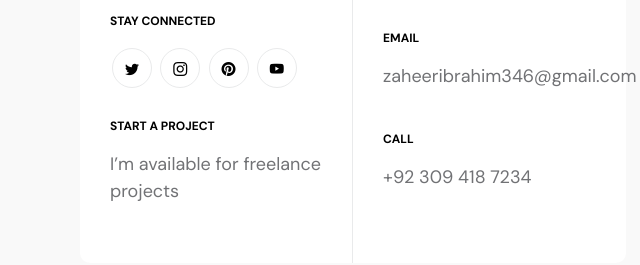
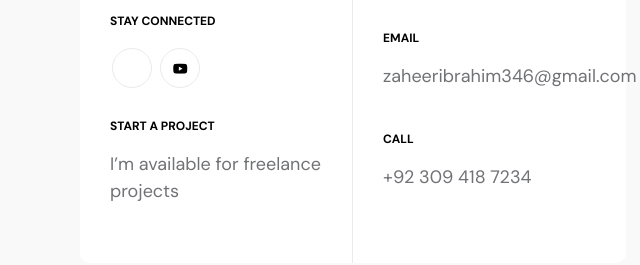
Before and after one commit to ibrahim-zaheer/portfolioWebsiteCode, a plain HTML site: page index.html in a window 1280 px wide. Shown: the part 5716-5981 px from the top of the page, 2-642 px from the left. Drawn offline with Linux system fonts and the light colour scheme.

Commit message:
changes are done

```diff
--- a/index.html
+++ b/index.html
@@ -443,13 +443,9 @@ https://templatemo.com/tm-578-first-portfolio
                                     <strong class="site-footer-title d-block mt-4 mb-3">Stay connected</strong>
 
                                     <ul class="social-icon">
-                                        <li class="social-icon-item"><a href="https://twitter.com/minthu" class="social-icon-link bi-twitter"></a></li>
+                                        <li class="social-icon-item"><a href="https://www.linkedin.com/in/ibrahim-zaheer-88155421a/" class="social-icon-link bi-linkedln"></a></li>
 
-                                        <li class="social-icon-item"><a href="#" class="social-icon-link bi-instagram"></a></li>
-
-                                        <li class="social-icon-item"><a href="#" class="social-icon-link bi-pinterest"></a></li>
-
-                                        <li class="social-icon-item"><a href="https://www.youtube.com/templatemo" class="social-icon-link bi-youtube"></a></li>
+                                        <li class="social-icon-item"><a href="https://www.youtube.com/@DevopsTechnologies" class="social-icon-link bi-youtube"></a></li>
                                     </ul>
 
                                     <strong class="site-footer-title d-block mt-4 mb-3">Start a project</strong>
```
